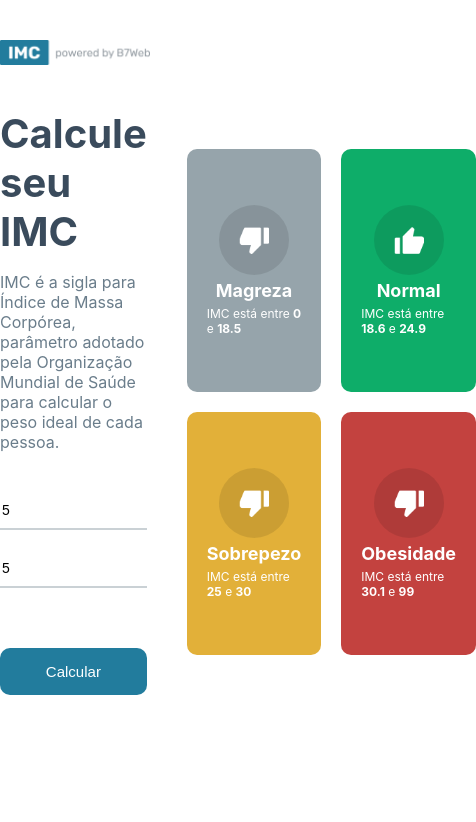
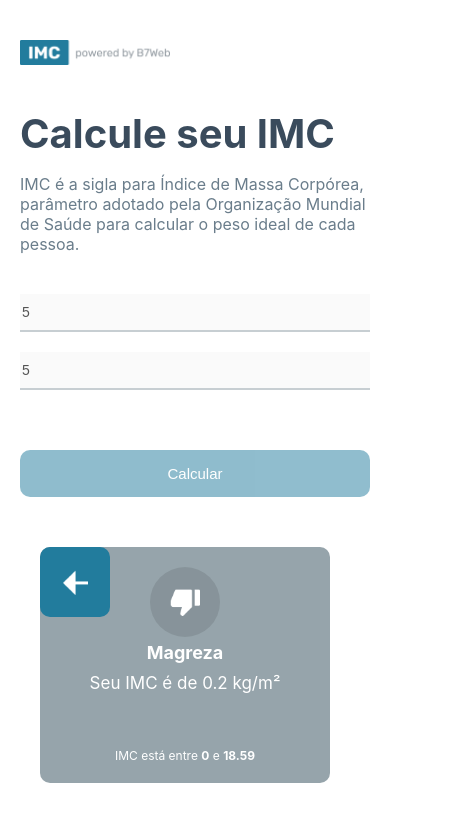
Before and after one commit to igorribery/react-curso, a React (Vite) app: page / in a window 390 px wide. Both pictures are taken after typing "5", "5" into the empty fields and a click on the button "Calcular". Shown: the top 822 px of the page, 476 px wide, since content can reach past the window. Built offline with nearby package versions, Linux system fonts and the light colour scheme.

Commit message:
first commit

```diff
--- a/src/App.module.css
+++ b/src/App.module.css
@@ -1,6 +1,9 @@
 * { box-sizing: border-box;};
 body {
     font-family: Arial, Helvetica, sans-serif;
+}
+.main {
+    padding-bottom: 50px;
 }
 .headerContainer {
     max-width: 900px;
@@ -33,6 +36,9 @@
     outline: 0;
     margin-bottom: 20px;
 }
+.container .leftSide .input:disabled {
+    opacity: .5;
+}
 .container button {
     background-color: #227C9D;
     color: #FFF;
@@ -44,8 +50,14 @@
     margin-top: 40px;
     cursor: pointer;
     transition: all .4;
+}
+.container .leftSide button:hover {
+    opacity: .8;
+}
+.container .leftSide button:disabled {
+ opacity: .5;
+}
 
-}
 .container .leftSide button:hover {
     opacity: .7;
 }
@@ -65,3 +77,51 @@
     grid-template-columns: repeat(2, 1fr);
     gap: 20px;
 }
+.container .rightSide .rightBig {
+    flex: 1;
+    display: flex;
+}
+.container .rightSide .rightArrow {
+    position: absolute;
+    background-color: #227C9D;
+    width: 70px;
+    height: 70px;
+    border-radius: 50%;
+    display: flex;
+    justify-content: center;
+    align-items: center;
+    cursor: pointer;
+    margin-left: -35px;
+    margin-top: 145px;
+    transition: all ease .3s;
+}
+.container .rightSide .rightArrow:hover{
+    opacity: .8;
+}
+
+@media (max-width: 770px) {
+    header {
+        padding: 0 20px;
+    }
+    .container {
+        padding: 0 20px;
+        flex-direction: column;
+    }
+    .container .leftSide {
+        margin-right: 0;
+    }
+    .container .rightSide {
+        margin-left: 0;
+        margin-top: 50px;
+        margin-left: 20px;
+    }
+    .container .rightSide .rightArrow {
+        margin-left: 0;
+        margin-top: 0;
+        border-radius: 10px;
+    }
+}
+@media (max-width: 430px) {
+    .container .rightSide .grid{
+        grid-template-columns: 1fr;
+    }}
--- a/src/App.tsx
+++ b/src/App.tsx
@@ -1,21 +1,30 @@
 import { useState } from 'react';
 import styles from './App.module.css';
 import poweredImage from './assets/powered.png';
-import { levels, calculateImc } from './helpers/imc';
+import { levels, calculateImc, Level } from './helpers/imc';
+import leftArrowImage from './assets/leftarrow.png';
 import { GridItem } from './components/GridItem';
 
 const App = () => {
 
     const [heightField, setHeightField] = useState<number>(0);
     const [weightField, setWeightField] = useState<number>(0);
+    const [toShow, setToShow] = useState<Level | null>(null);
 
     const handleCalcButton = () => {
       if(heightField && weightField) {
+        setToShow(calculateImc(heightField, weightField));
 
       } else {
         alert('Preencha todos os campos.');
       }
     };
+
+    const handleBackButton = () => {
+      setToShow(null);
+      setHeightField(0);
+      setWeightField(0);
+    }
 
   return (
       <div className={styles.main}>
@@ -23,6 +32,7 @@
           <div className={styles.headerContainer}>
             <img src={poweredImage} alt='' width={150} />
           </div>
+          </header>
           <div className={styles.container}>
             <div className={styles.leftSide}>
               <h1>Calcule seu IMC</h1>
@@ -33,6 +43,7 @@
                 placeholder='Digite sua altura. Ex: 1.5 (em metros)'
                 value={heightField > 0 ? heightField : ''}
                 onChange={e => setHeightField(parseFloat(e.target.value))}
+                disabled={toShow ? true : false}
               />
 
               <input
@@ -40,23 +51,31 @@
                 placeholder='Digite seu peso. Ex: 73.3 (em kg)'
                 value={weightField > 0 ? weightField : ''}
                 onChange={e => setWeightField(parseFloat(e.target.value))}
+                disabled={toShow ? true : false}
               />
 
-              <button onClick={handleCalcButton}>Calcular</button>
-
+              <button onClick={handleCalcButton} disabled={toShow ? true : false}>Calcular</button>
             </div>
             <div className={styles.rightSide}>
+              {!toShow &&
               <div className={styles.grid}>
                 {levels.map((item, key) => (
                   <GridItem key={key} item={item}/>
                 ))}
               </div>
-            </div>
+              }
+              {toShow &&
+                <div className={styles.rightBig}>
+                  <div className={styles.rightArrow} onClick={handleBackButton}>
+                  <img src={leftArrowImage} alt="" width={25} />
+                  </div>
+                  <GridItem item={toShow} />
+                </div>
+              }
           </div>
-        </header>
+        </div>
       </div>
   );
-
 }
 
 export default App;
--- a/src/components/GridItem/GridItem.module.css
+++ b/src/components/GridItem/GridItem.module.css
@@ -27,3 +27,7 @@
     font-size: 12px;
     margin-top: 5px;
 }
+.yourImc {
+    font-size: 17px;
+    margin: 10px 0 50px 0;
+}
--- a/src/components/GridItem/GridItem.tsx
+++ b/src/components/GridItem/GridItem.tsx
@@ -18,6 +18,10 @@
             </div>
             <div className={styles.gridTitle}>{item.title}</div>
 
+            {item.yourImc &&
+                <div className={styles.yourImc}>Seu IMC é de {item.yourImc} kg/m²</div>
+            }
+
             <div className={styles.gridInfo}>
                 <>
                     IMC está entre <strong>{item.imc[0]}</strong> e <strong>{item.imc[1]}</strong>
--- a/src/helpers/imc.ts
+++ b/src/helpers/imc.ts
@@ -7,8 +7,8 @@
 }
 
 export const levels: Level[] =  [
-    { title: 'Magreza', color: '#96A4AB', icon: 'down', imc: [0, 18.5]},
-    { title: 'Normal', color: '#0EAD69', icon: 'up', imc: [18.6, 24.9] },
+    { title: 'Magreza', color: '#96A4AB', icon: 'down', imc: [0, 18.59]},
+    { title: 'Normal', color: '#0EAD69', icon: 'up', imc: [18.6, 24.99] },
     { title: 'Sobrepezo', color: '#E2B039', icon: 'down', imc: [25, 30] },
     { title: 'Obesidade', color: '#C3423F', icon: 'down', imc: [30.1, 99]}
 ];
@@ -18,8 +18,10 @@
 
     for(let i in levels) {
         if(imc >= levels[i].imc[0] && imc < levels[i].imc[1]) {
-            levels[i].yourImc = imc;
-            return levels[i];
+            let levelCopy: Level = {...levels[i]};
+
+            levelCopy.yourImc = parseFloat(imc.toFixed(2));
+            return levelCopy;
         }
     }
     return null;
```
